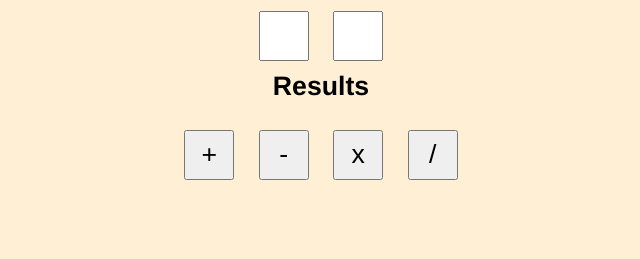
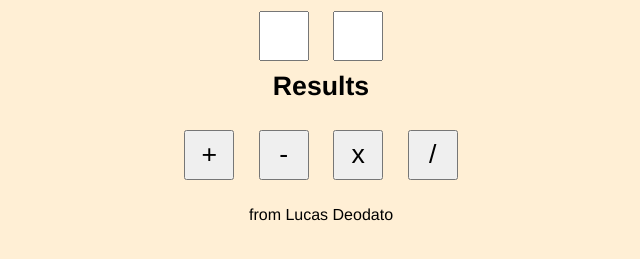
Before and after one commit to Lucasdeo1/calculator-online, a plain HTML site: page index.html in a window 1280 px wide. Shown: the part 79-338 px from the top of the page, without its empty margins (319-959 px from the left). Drawn offline with Linux system fonts and the light colour scheme.

Commit message:
Update index.html

```diff
--- a/index.html
+++ b/index.html
@@ -20,7 +20,7 @@
     <input type="button" value="x" onclick="mult()">
     <input type="button" value="/" onclick="divi()">
 
-
+    <p>from Lucas Deodato</p>
     <script src="app.js"></script>
 </body>
 </html>
```
